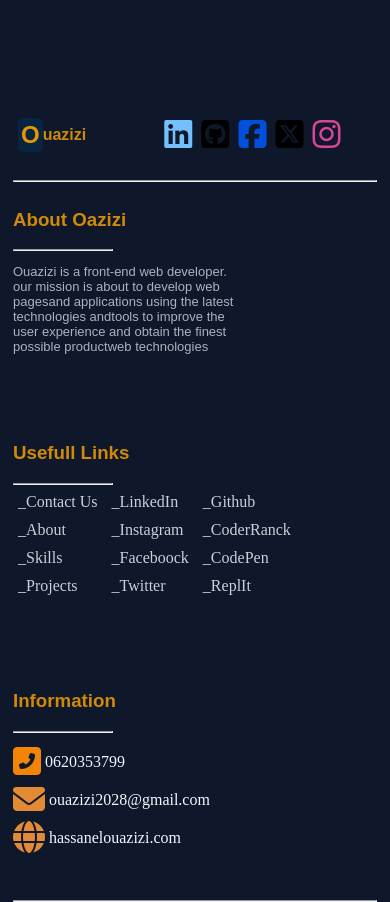
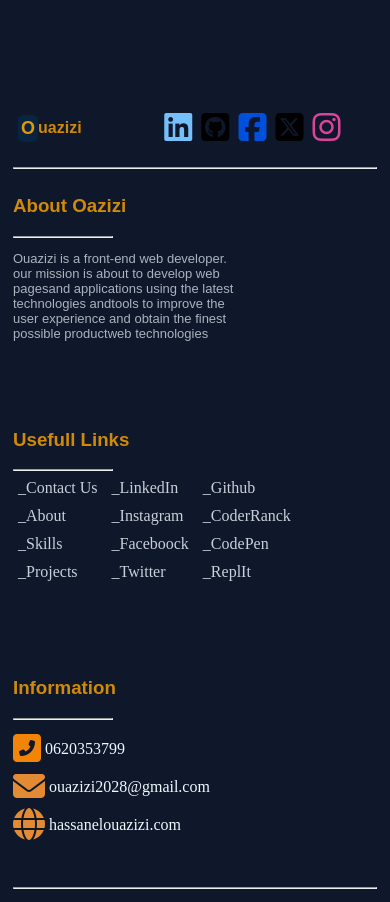
Before and after one commit to helouazizi/frontend-project-setup.github.io, a plain HTML site: page index.html in a window 390 px wide. Shown: the part 854-1756 px from the top of the page. Drawn offline with Linux system fonts and the light colour scheme; a script that the page names is missing; a web font is replaced by a local one.

Commit message:
add final styling

```diff
--- a/css/media-queries.css
+++ b/css/media-queries.css
@@ -66,7 +66,22 @@
     }
 
 
+    .ouazizi-brand .ouazizi-logo .big-o {
+        color: rgba(255, 166, 0, 0.893);
+        font-family: Arial, Helvetica, sans-serif;
+        padding: 3px;
+        background-color: rgba(6, 40, 70, 0.803);
+        border-radius:5px;
+        margin-left: 5px;
+        font-size: large;
 
+    }
+
+    .ouazizi-brand .ouazizi-logo .small-text {
+        color: rgba(255, 166, 0, 0.8);
+        font-family: Arial, Helvetica, sans-serif;
+        font-size: medium;
+    }
 
 }
 
--- a/css/style.css
+++ b/css/style.css
@@ -141,11 +141,13 @@ li {
     background-color: rgba(6, 40, 70, 0.803);
     border-radius:5px;
     margin-left: 5px;
+    font-size: xxx-large;
 }
 
 .ouazizi-brand .ouazizi-logo .small-text {
     color: rgba(255, 166, 0, 0.8);
     font-family: Arial, Helvetica, sans-serif;
+    font-size: xx-large;
 }
 
 .ouazizi-brand .social-media {
```
